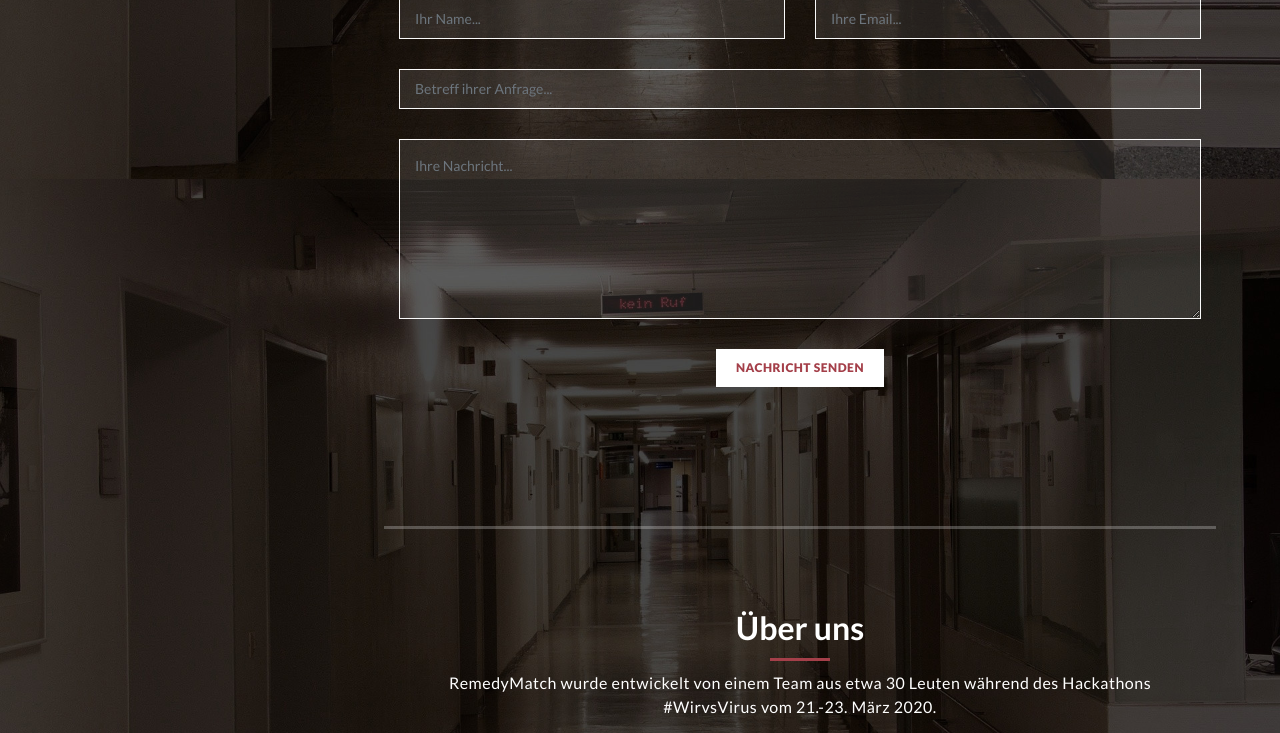
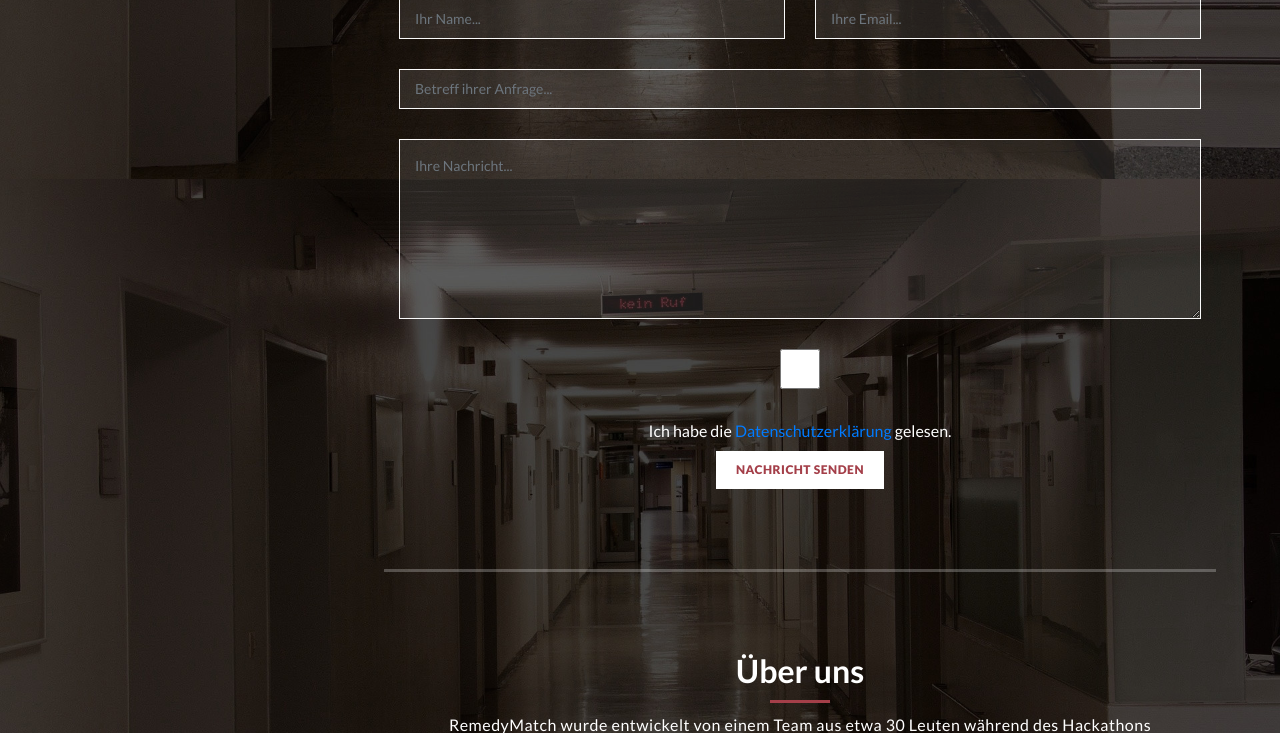
Before and after one commit to remedyMatch/rm-landingpage, a PHP site: page / in a window 1280 px wide. Shown: the part 4941-5674 px from the top of the page. Run offline with PHP 8.4, Linux system fonts and the light colour scheme; some libraries are stand-ins or nearby versions.

Commit message:
Update index.php

```diff
--- a/index.php
+++ b/index.php
@@ -484,6 +484,12 @@ https://templatemo.com/tm-531-reflux
                     </div>
                     <div class="col-md-12">
                       <fieldset>
+                        <input type="checkbox" id="checkbox-alpha" name="dataprotection">
+                        <label for="checkbox-alpha">Ich habe die <a href="#dataprotection"> Datenschutzerkl&auml;rung </a> gelesen.</label>
+                      </fieldset>
+                    </div>
+                    <div class="col-md-12">
+                      <fieldset>
                         <button type="submit" id="form-submit" class="button" name="submitted">
                           Nachricht senden
                         </button>
```
